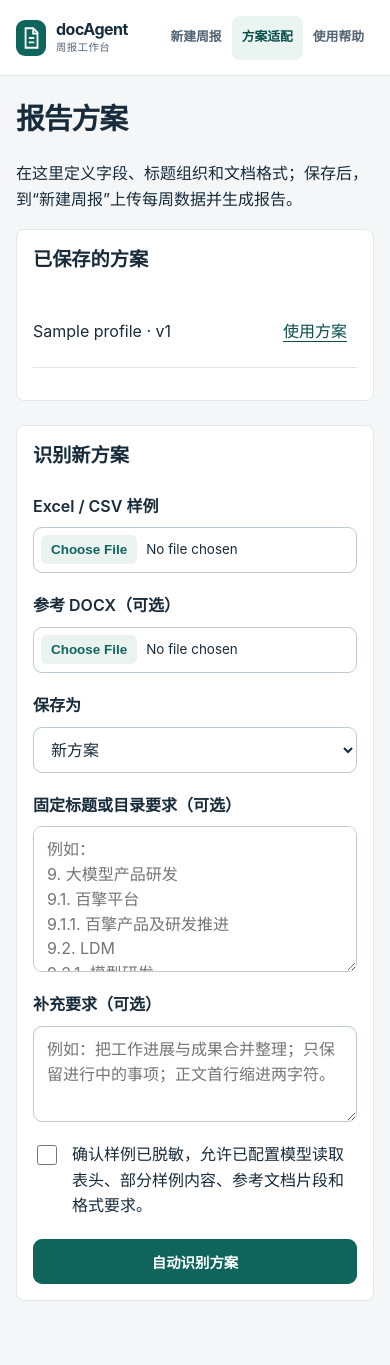
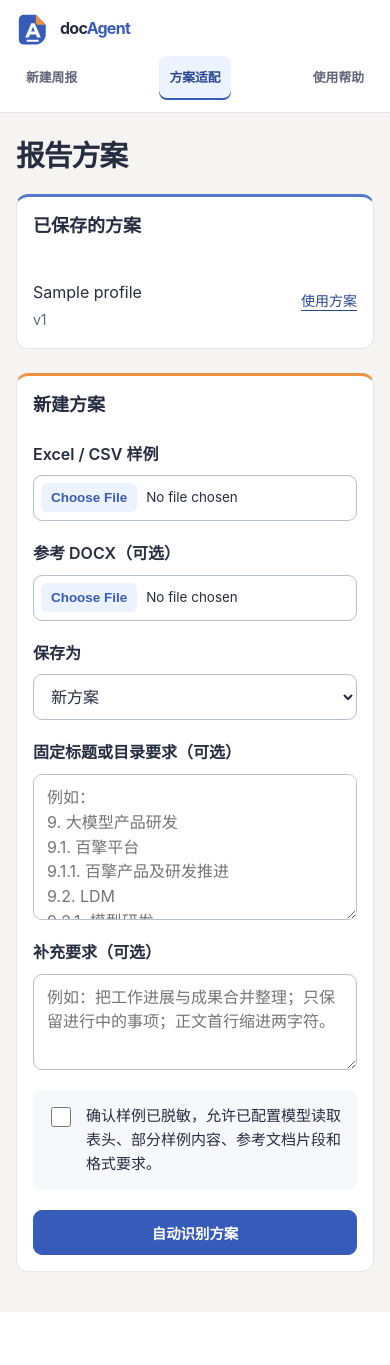
Before and after one commit to Kenvily/sheetweave-agent, a Flask app: page /profiles in a window 390 px wide. After the commit the page ends 1312 px from the top, so only its background shows below. Run offline with Flask 3, Linux system fonts and the light colour scheme; tables that the repository leaves empty hold one stand-in row (values such as "Sample post"); parts of the project's set-up code (start-up, migrations or seed data) failed here and were passed over.

Commit message:
feat: refresh workbench design and docAgent branding

```diff
--- a/pyproject.toml
+++ b/pyproject.toml
@@ -21,7 +21,7 @@ packages = ["weekly_report_agent", "weekly_report_agent.llm", "weekly_report_age
 package-dir = {weekly_report_agent = "src"}
 
 [tool.setuptools.package-data]
-weekly_report_agent = ["templates/*.html", "static/*.css", "static/*.js", "rules/*.json", "examples/*"]
+weekly_report_agent = ["templates/*.html", "static/*.css", "static/*.js", "static/*.svg", "rules/*.json", "examples/*"]
 
 [tool.pytest.ini_options]
 addopts = "-q"
--- a/src/static/profiles.css
+++ b/src/static/profiles.css
@@ -1,12 +1,12 @@
 .profiles-page { max-width: 1180px; }
-.profiles-page h1 { font-size: 1.8rem; margin-bottom: 24px; }
+.profiles-page h1 { font-size: 1.8rem; margin: 0; }
 .profiles-page h2 { margin: 0 0 24px; }
 .profiles-page h3 { font-size: 1rem; margin: 24px 0 16px; }
 .profile-panel { padding: 24px; margin: 0 0 24px; background: var(--surface); border: 1px solid var(--line); border-radius: 8px; min-width: 0; }
 .profile-grid, .numbering-grid { display: grid; grid-template-columns: repeat(2,minmax(0,1fr)); gap: 20px; }
 .profile-library { padding: 0; list-style: none; }
-.profile-library li { display: flex; align-items: center; justify-content: space-between; gap: 16px; padding: 12px 0; border-bottom: 1px solid var(--line); }
-.profile-library a { padding: 10px; }
+.profile-library li { display: flex; align-items: flex-start; justify-content: space-between; gap: 12px; padding: 16px 0; border-bottom: 1px solid var(--line); }
+.profile-library a { display: inline-flex; flex-shrink: 0; align-items: center; min-height: 44px; font-size: .875rem; }
 .profile-check { display: flex; align-items: flex-start; gap: 12px; }
 .profile-check input, .source-options input { flex: 0 0 20px; width: 20px; min-height: 20px; margin-top: 3px; }
 .profile-table { max-width: 100%; overflow: auto; margin: 20px 0; }
@@ -41,3 +41,34 @@
 
 .profile-actions { display: flex; align-items: center; gap: 12px; margin-top: 16px; }
 .profile-actions select { flex: 1; min-width: 0; }
+
+.profiles-library-layout { display: grid; grid-template-columns: minmax(0, 1fr); gap: 24px; align-items: start; }
+.profiles-library-layout.has-profiles { grid-template-columns: minmax(240px, .7fr) minmax(0, 2fr); }
+.profiles-library-layout .profile-panel { margin-bottom: 0; border-radius: var(--radius); }
+.profile-create { border-top: 3px solid var(--brand-orange); }
+.saved-profiles { border-top: 3px solid var(--brand-blue); }
+.profile-name { display: grid; gap: 4px; min-width: 0; overflow-wrap: anywhere; }
+.profile-version { color: var(--muted); font-size: .875rem; }
+.profile-library { margin-bottom: 0; }
+.profile-library li:last-child { border-bottom: 0; padding-bottom: 0; }
+.profile-editor-header { margin-bottom: 24px; }
+.profile-editor-header .page-intro { margin: 8px 0 0; }
+.profile-editor-header .intro-tag { overflow-wrap: anywhere; }
+.profile-panel h2 { font-size: 1.125rem; }
+.profile-panel:has(#mapping-rows) { border-top: 3px solid var(--brand-blue); }
+.profile-panel:has(#style-rows) { border-top: 3px solid var(--brand-orange); }
+.profile-panel:has(#save-profile) { border-top: 3px solid var(--brand-yellow); }
+.profile-actions button { flex: 1; }
+.profile-create form > button { justify-self: end; min-width: 180px; }
+.outline-group { background: var(--surface-soft); border-radius: 10px; }
+.profile-table th { background: var(--surface-soft); }
+.profile-check { padding: 14px; border-radius: 8px; background: var(--surface-soft); font-size: .9375rem; }
+@media (max-width: 860px) {
+  .profiles-library-layout.has-profiles { grid-template-columns: minmax(0, 1fr); }
+  .profile-editor-header .page-intro { align-items: flex-start; flex-direction: column; gap: 12px; }
+}
+@media (max-width: 640px) {
+  .profile-create form > button { width: 100%; }
+  .profile-actions { flex-wrap: wrap; }
+  .profile-actions button { min-width: 120px; }
+}
--- a/src/static/styles.css
+++ b/src/static/styles.css
@@ -1,19 +1,24 @@
 :root {
   color-scheme: light;
-  --ink: #172b3a;
-  --muted: #536474;
-  --line: #e1e7eb;
-  --line-strong: #bdc9d2;
-  --paper: #f4f6f8;
+  --ink: #272d40;
+  --muted: #606579;
+  --line: #e5e5eb;
+  --line-strong: #b9bfce;
+  --paper: #f5f4f2;
   --surface: #ffffff;
-  --surface-soft: #f8fafb;
-  --accent: #0f655c;
-  --accent-strong: #0a4f48;
-  --accent-soft: #eaf5f2;
-  --danger: #9c3228;
-  --notice: #edf6f3;
-  --shadow: 0 2px 8px rgba(24, 40, 55, 0.035);
-  --focus: #2563eb;
+  --surface-soft: #f7f8fc;
+  --accent: #365bb9;
+  --accent-strong: #294794;
+  --accent-soft: #edf2ff;
+  --brand-blue: #5678cf;
+  --brand-orange: #ed923e;
+  --brand-yellow: #f1cf4e;
+  --warm-ink: #7b451c;
+  --warm-soft: #fff2e5;
+  --danger: #b13c2b;
+  --notice: #eef3ff;
+  --shadow: 0 2px 8px rgba(39, 45, 64, .035);
+  --focus: #365bb9;
   --radius: 12px;
   --motion-fast: 160ms;
 }
@@ -26,7 +31,7 @@ body {
   background: var(--paper);
   font-size: 16px;
   line-height: 1.6;
-  font-family: Inter, "PingFang SC", "Microsoft YaHei", sans-serif;
+  font-family: -apple-system, BlinkMacSystemFont, "Segoe UI", "PingFang SC", "Microsoft YaHei", sans-serif;
   -webkit-font-smoothing: antialiased;
 }
 .container { width: min(880px, calc(100% - 40px)); margin: 0 auto; padding: 48px 0 64px; }
@@ -683,16 +688,18 @@ small { color: var(--muted); line-height: 1.6; }
 .skip-link:focus { transform: none; }
 .site-header { min-height: 76px; margin: 0; padding: 12px max(24px, calc((100% - 1440px) / 2)); display: flex; justify-content: space-between; align-items: center; gap: 24px; border-bottom: 1px solid var(--line); background: var(--surface); }
 .brand { display: flex; align-items: center; gap: 10px; text-decoration: none; color: var(--ink); }
-.brand-symbol { display: grid; place-items: center; width: 38px; height: 42px; border-radius: 9px; background: var(--accent); color: var(--surface); }
-.brand-symbol svg { width: 26px; height: 26px; }
-.brand strong { display: block; font-size: 1.15rem; letter-spacing: -.03em; line-height: 1.3; }
+.brand-symbol { display: grid; place-items: center; width: 42px; height: 42px; flex: 0 0 42px; }
+.brand-symbol img { display: block; width: 42px; height: 42px; }
+.brand strong { display: block; font-size: 1.25rem; letter-spacing: -.045em; line-height: 1.2; font-weight: 750; }
+.brand-wordmark span:last-child { color: var(--accent); }
 .brand small { display: block; font-size: .75rem; letter-spacing: .04em; }
 .site-header nav { display: flex; gap: 8px; }
 .site-header nav a { display: inline-flex; min-height: 44px; align-items: center; padding: 8px 16px; border-radius: 8px; color: var(--muted); font-size: .9rem; font-weight: 600; text-decoration: none; }
-.site-header nav a:hover, .site-header nav a[aria-current] { color: var(--accent-strong); background: var(--accent-soft); }
+.site-header nav a:hover { color: var(--accent-strong); background: var(--surface-soft); }
+.site-header nav a[aria-current] { color: var(--accent-strong); background: var(--accent-soft); box-shadow: inset 0 -2px 0 var(--accent); }
 .container { width: min(1160px, calc(100% - 48px)); padding: 40px 0; }
 .container-wide { width: min(1440px, calc(100% - 48px)); }
-.page-intro { display: flex; align-items: center; justify-content: space-between; gap: 24px; margin-bottom: 28px; }
+.page-intro { display: flex; align-items: center; justify-content: space-between; gap: 24px; margin-bottom: 24px; }
 h1 { font-size: clamp(1.7rem, 3vw, 2.25rem); line-height: 1.3; letter-spacing: -.035em; }
 h2 { line-height: 1.45; }
 .eyebrow { color: var(--accent-strong); font-weight: 700; font-size: .8rem; letter-spacing: .06em; margin: 0 0 8px; }
@@ -792,12 +806,13 @@ h2 { line-height: 1.45; }
   .document-panel { grid-column: auto; }
 }
 @media (max-width: 600px) {
-  .site-header { padding: 12px 16px; gap: 12px; }
-  .site-header nav { gap: 0; }
+  .site-header { padding: 12px 16px; gap: 10px; flex-wrap: wrap; }
+  .site-header nav { gap: 4px; flex: 1 1 100%; justify-content: space-between; }
   .site-header nav a { padding: 8px 10px; font-size: .8rem; }
   .brand strong { font-size: 1rem; }
   .brand small { font-size: .65rem; }
-  .brand-symbol { width: 30px; height: 36px; }
+  .brand-symbol { width: 34px; height: 34px; flex-basis: 34px; }
+  .brand-symbol img { width: 34px; height: 34px; }
   .container, .help-container, .workspace-container { width: calc(100% - 32px); padding-top: 24px; }
   .page-intro { align-items: flex-start; margin-bottom: 20px; }
   .intro-tag { display: none; }
--- a/src/templates/_navigation.html
+++ b/src/templates/_navigation.html
@@ -2,8 +2,8 @@
 <a class="skip-link" href="#main-content">跳转到主要内容</a>
 <header class="site-header">
   <a class="brand" href="{{ url_for('index') }}" aria-label="docAgent 周报生成器首页">
-    <span class="brand-symbol" aria-hidden="true"><svg viewBox="0 0 24 24" fill="none" stroke="currentColor" stroke-width="1.7"><path d="M7 3h7l4 4v14H7z"/><path d="M14 3v5h4M10 12h5M10 16h5"/></svg></span>
-    <span><strong>docAgent</strong><small>周报工作台</small></span>
+    <span class="brand-symbol" aria-hidden="true"><img src="{{ url_for('static', filename='docagent-mark.svg') }}" alt="" width="42" height="42"></span>
+    <strong class="brand-wordmark"><span>doc</span><span>Agent</span></strong>
   </a>
   <nav aria-label="主导航">
     <a href="{{ url_for('index') }}"{% if active == 'create' %} aria-current="page"{% endif %}>新建周报</a>
--- a/src/templates/profiles.html
+++ b/src/templates/profiles.html
@@ -1,14 +1,15 @@
 <!doctype html>
 <html lang="zh-CN">
-<head><meta charset="utf-8"><meta name="viewport" content="width=device-width, initial-scale=1"><title>报告方案 · docAgent</title><link rel="stylesheet" href="{{ url_for('static', filename='styles.css') }}"><link rel="stylesheet" href="{{ url_for('static', filename='profiles.css') }}"></head>
+<head><meta charset="utf-8"><meta name="viewport" content="width=device-width, initial-scale=1"><title>报告方案 · docAgent</title><link rel="stylesheet" href="{{ url_for('static', filename='styles.css') }}"><link rel="stylesheet" href="{{ url_for('static', filename='profiles.css') }}">  <link rel="icon" href="{{ url_for('static', filename='docagent-mark.svg') }}" type="image/svg+xml">
+</head>
 <body>{% from '_navigation.html' import navigation %}{{ navigation('profiles') }}
 <main id="main-content" class="container container-wide profiles-page" tabindex="-1">
 {% if not analysis %}
-<h1>报告方案</h1>
-<p>在这里定义字段、标题组织和文档格式；保存后，到“新建周报”上传每周数据并生成报告。</p>
+<header class="page-intro"><h1>报告方案</h1></header>
 {% if error %}<p class="alert" role="alert">{{ error }}</p>{% endif %}
-{% if profiles %}<section class="profile-panel"><h2>已保存的方案</h2><ul class="profile-library">{% for p in profiles %}<li><span>{{ p.name }} · v{{ p.version }}</span><a href="{{ url_for('index', preset=p.id) }}">使用方案</a></li>{% endfor %}</ul></section>{% endif %}
-<section class="profile-panel"><h2>识别新方案</h2>
+<div class="profiles-library-layout{% if profiles %} has-profiles{% endif %}">
+{% if profiles %}<section class="profile-panel saved-profiles"><h2>已保存的方案</h2><ul class="profile-library">{% for p in profiles %}<li><span class="profile-name">{{ p.name }}<span class="profile-version">v{{ p.version }}</span></span><a href="{{ url_for('index', preset=p.id) }}">使用方案</a></li>{% endfor %}</ul></section>{% endif %}
+<section class="profile-panel profile-create"><h2>新建方案</h2>
 <form id="profile-upload" action="{{ url_for('profiles.analyze') }}" method="post" enctype="multipart/form-data">
 <input type="hidden" name="smart" value="yes">
 <div class="profile-grid"><label class="field"><span>Excel / CSV 样例</span><input type="file" name="source" accept=".csv,.xlsx" required></label><label class="field"><span>参考 DOCX（可选）</span><input type="file" name="template" accept=".docx"></label>
@@ -20,11 +21,10 @@
 <label class="field"><span>补充要求（可选）</span><textarea name="requirements" rows="3" maxlength="16000" placeholder="例如：把工作进展与成果合并整理；只保留进行中的事项；正文首行缩进两字符。"></textarea></label>
 <label class="profile-check"><input type="checkbox" name="allow_analysis" value="yes" required><span>确认样例已脱敏，允许已配置模型读取表头、部分样例内容、参考文档片段和格式要求。</span></label>
 <button type="submit" id="analyze-profile">自动识别方案</button>
-</form></section>
+</form></section></div>
 <script src="{{ url_for('static', filename='profile-upload.js') }}" defer></script>
 {% else %}
-<p><a href="{{ url_for('profiles.library') }}">← 方案库</a></p><h1>核对报告方案</h1>
-<p>{{ analysis.filename }}{% if analysis.table.sheet %} · {{ analysis.table.sheet }}{% endif %}</p>
+<header class="profile-editor-header"><a class="back-link" href="{{ url_for('profiles.library') }}">← 方案库</a><div class="page-intro"><h1>核对报告方案</h1><span class="intro-tag">{{ analysis.filename }}{% if analysis.table.sheet %} · {{ analysis.table.sheet }}{% endif %}</span></div></header>
 {% if not analysis.document.supported %}<p class="alert" role="alert">当前模板不支持：{{ analysis.document.unsupported|join('、') }}。请更换参考文档。</p>{% endif %}
 <p id="analysis-status" role="status" aria-live="polite">{% if analysis.ai_task and not analysis.ai_applied %}正在识别表格内容、报告目录和文档格式…{% endif %}</p>
 {% if analysis.ai_error %}<p class="alert" role="alert">{{ analysis.ai_error }} 可以调整下方方案后试生成，或返回重新识别。</p>{% endif %}
@@ -34,15 +34,13 @@
 <section class="profile-panel"><h2>1. 数据如何组成报告</h2>
 <label class="field"><span>方案名称</span><input id="profile-name" value="{{ analysis.rule.name }}" required maxlength="100"></label>
 <div class="profile-table"><table><thead><tr><th>Excel 字段</th><th>字段含义</th></tr></thead><tbody id="mapping-rows"></tbody></table></div>
-<p>字段含义用于识别项目、工作内容、状态等数据角色，不决定是否写入 DOCX。正文来源在下方单独勾选。</p>
-<h3>标题与正文组织</h3><p>每项定义一条组织规则：标题可以固定，也可以读取 Excel 字段；再选择正文来源和行筛选条件。同一正文所属标题下的行合并为一个审核区块。</p><div id="outline-groups"></div><button type="button" id="add-group" class="secondary">添加组织规则</button>
+<h3>标题与正文组织</h3><div id="outline-groups"></div><button type="button" id="add-group" class="secondary">添加组织规则</button>
 <div id="status-policy" hidden><h3>保留的事项状态</h3><div id="status-options"></div></div></section>
 <section class="profile-panel"><h2>2. 文档格式</h2>
 <div class="profile-grid"><label class="field"><span>报告标题</span><input id="report-title" value="{{ analysis.rule.document.report_title }}" required></label><label class="field"><span>起始章节</span><input id="heading-start" type="number" min="1" max="999" value="{{ analysis.rule.document.heading_start_default }}" required></label></div>
 <div class="profile-table"><table><thead><tr><th>段落</th><th>字体</th><th>字号</th><th>加粗</th><th>行距</th></tr></thead><tbody id="style-rows"></tbody></table></div>
 <h3>编号层级</h3><div class="numbering-grid" id="numbering-controls"></div></section>
 <section class="profile-panel"><h2>3. 验证并保存方案</h2>
-<p>使用样例原文检查目录、内容覆盖和格式，不调用模型整理正文。</p>
 <label class="field"><span>报告日期</span><input id="trial-date" type="date" required></label>
 <label class="profile-check"><input id="confirm-profile" type="checkbox"><span>已核对字段、标题组织和格式规则。</span></label>
 <div class="profile-actions"><button type="submit"{% if not analysis.document.supported %} disabled{% endif %}>验证样例</button><button type="button" id="save-profile" disabled>保存方案</button></div>
```
Also changed, not shown: other parts of src/static/styles.css (+38 -30 lines), docs/project-overview.md (+2 -0 lines), src/templates/help.html (+4 -4 lines), src/templates/index.html (+9 -16 lines), src/templates/workspace.html (+6 -7 lines), tests/test_web.py (+3 -3 lines), src/static/docagent-logo.svg (added), src/static/docagent-mark.svg (added).
